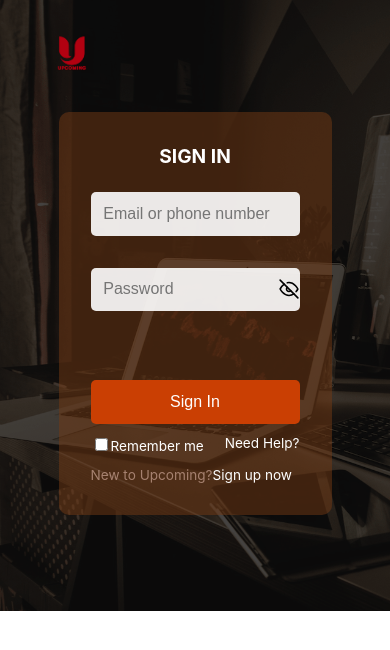
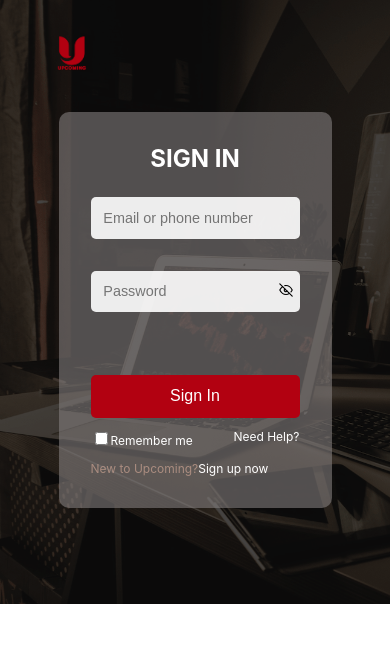
Before and after one commit to Pho-ever/upComing, a Next.js app: page /sign-in in a window 390 px wide. Shown: the top 650 px of the page. Built offline with nearby package versions, Linux system fonts and the light colour scheme.

Commit message:
fix: colors

```diff
--- a/public/css/styles.css
+++ b/public/css/styles.css
@@ -201,7 +201,7 @@ SIGN IN CSS
     flex-direction: column;
     padding: 2rem;
     border-radius: 10px;
-    background-color: rgba(116, 59, 21, 0.507);
+    background-color: #837e7e98;
 }
 
 .sign-in-heading{
@@ -226,9 +226,13 @@ SIGN IN CSS
     color: black;
 }
 
+.password input {
+    padding-right: 1.9rem;
+}
+
 .sign-in-container button {
     width: 100%;
-    background-color: #ca3f03;
+    background-color: #B20111;
     margin: 1rem auto 0.7rem;
     border-radius: 5px;
     border: 0;
@@ -299,9 +303,25 @@ SIGN IN CSS
     }
     .sign-in-help,
     .sign-up {
-        font-size:0.85rem;
+        font-size:0.75rem;
     }
     .sign-in-heading {
-        font-size: 1.2rem;
+        font-size: 1.5rem;
+    }
+
+    .sign-in-container button{
+        font-size: 1rem
+    }
+
+    .hide-password,
+    .show-password {
+        width:0.9rem;
+        height:0.9rem;
+        bottom: 3.8rem;
+    }
+
+    .password input,
+    .email input {
+        font-size: 0.9rem;
     }
 }
```
